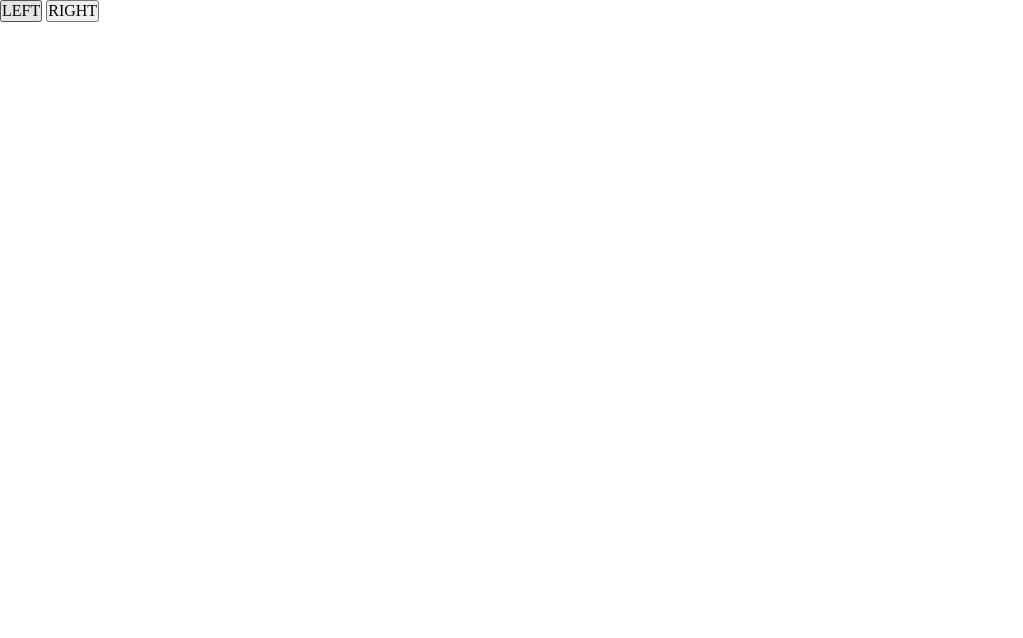
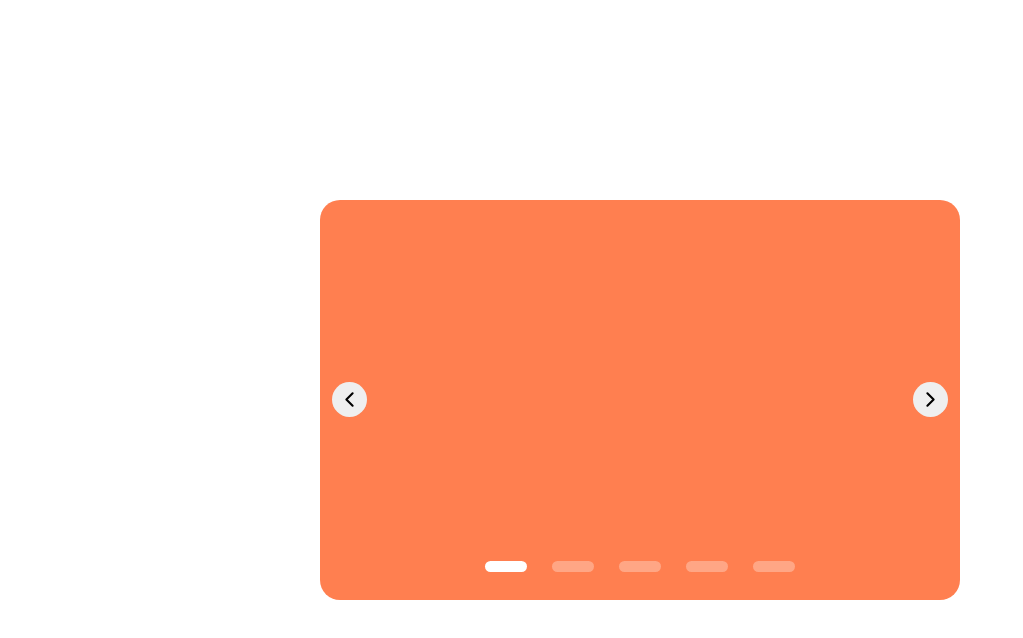
Before and after one commit to henrylin03/image-carousel, a plain HTML site: page index.html in a window 1280 px wide. Shown: the whole page, without its empty margins (0-1023 px from the left). Drawn offline with Linux system fonts and the light colour scheme.

Commit message:
position elements of the carousel using html and css (#1)
* position the carousel article by giving it some sort of size so it is visible - placeholder at the moment is just the background colour rather than the images

* place carousel in the center of the page

* add pointer cursor over all buttons

* round out corners of carousel

* make left and right buttons round and have fixed width and height

avoids them filling the entirety of the column/row of grid

* remove border and outline of buttons

* reduce first row's height

* make navigation container a grid too with each navigation button within the grid

* reduce width of middle column. position the navigation buttons within the div

* round out buttons. add selected class to navigation button, ready for styling

* adjust transparency of selected carousel button nfor navigation

* adjust background colour so it's easier to see

* move right button to the correct grid space

* center the left and right buttons in the center (vertically) of the entire article by stretching it from top to bottom of article. increased the width of the middle column of article for now

* adjust width of navigation and center it

* add chevron left and right icons from tabler. adjust folder for assets for clarity

* remove left and right words from buttons

* add chevrons

* make chevrons 100% of container

* reduce size of chevrons and the buttons controlling left aand right

```diff
--- a/index.html
+++ b/index.html
@@ -13,11 +13,19 @@
   <main>
     <article class="carousel">
 
-      <button type="button" class="left">LEFT</button>
-      <button type="button" class="right">RIGHT</button>
+      <button type="button" class="control left">
+        <img src="./assets/icons/chevron-left.svg" alt="Left">
+      </button>
+      <button type="button" class="control right">
+        <img src="./assets/icons/chevron-right.svg" alt="Right">
+      </button>
 
       <div class="navigation">
-        <!-- todo: generate using js depending on how many images there are -->
+        <button type="button" class="selected"></button>
+        <button type="button"></button>
+        <button type="button"></button>
+        <button type="button"></button>
+        <button type="button"></button>
       </div>
 
     </article>
--- a/style.css
+++ b/style.css
@@ -6,4 +6,58 @@
 
 button {
   font: inherit;
+  cursor: pointer;
+  border: none;
+  outline: none;
 }
+
+main {
+  height: 100dvh;
+  display: flex;
+  align-items: center;
+}
+
+.carousel {
+  background-color: coral;
+  width: 50dvw;
+  height: 50dvh;
+  margin: 0 auto;
+  border-radius: 20px;
+  display: grid;
+  grid-template-rows: 5fr 1fr;
+  grid-template-columns: 1fr 9fr 1fr;
+}
+
+button.control {
+  height: 35px;
+  width: 35px;
+  padding: 5px;
+  border-radius: 50%;
+  grid-row: 1 / -1;
+  place-self: center;
+}
+
+button.right {
+  grid-column-start: -2;
+}
+
+.navigation {
+  grid-column: 2 / 3;
+  grid-row: 2 / 3;
+  display: grid;
+  grid-template-columns: repeat(5, 1fr);
+  width: 70%;
+  margin: 0 auto;
+  padding: 28px;
+  gap: 25px;
+}
+
+.navigation button {
+  background-color: white;
+  opacity: .3;
+  border-radius: 25px;
+}
+
+.navigation button.selected {
+  opacity: 1;
+}
```
Also changed, not shown: assets/icons/chevron-left.svg (added), assets/icons/chevron-right.svg (added), assets/images/alexandru-bogdan-ghita--NUwvZkYZ3E-unsplash.jpg (renamed from images/alexandru-bogdan-ghita--NUwvZkYZ3E-unsplash.jpg), assets/images/fabian-heimann-4R_WEmhx8og-unsplash.jpg (renamed from images/fabian-heimann-4R_WEmhx8og-unsplash.jpg), assets/images/joe-hepburn-moJvG_1AwMU-unsplash.jpg (renamed from images/joe-hepburn-moJvG_1AwMU-unsplash.jpg), assets/images/john-torcasio-TJrkkhdB39E-unsplash.jpg (added), assets/images/saif71-com-bBTWoeep1vw-unsplash.jpg (added), 2 other files.
